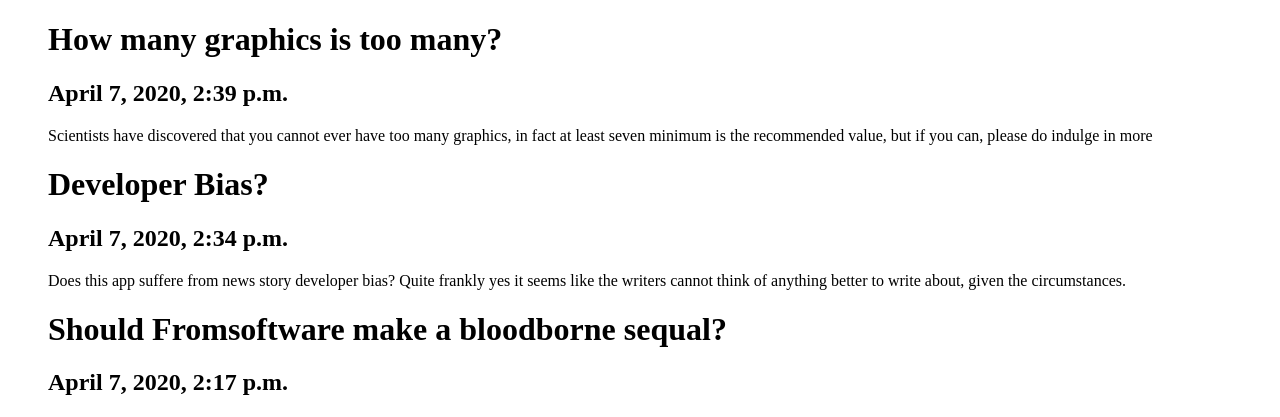
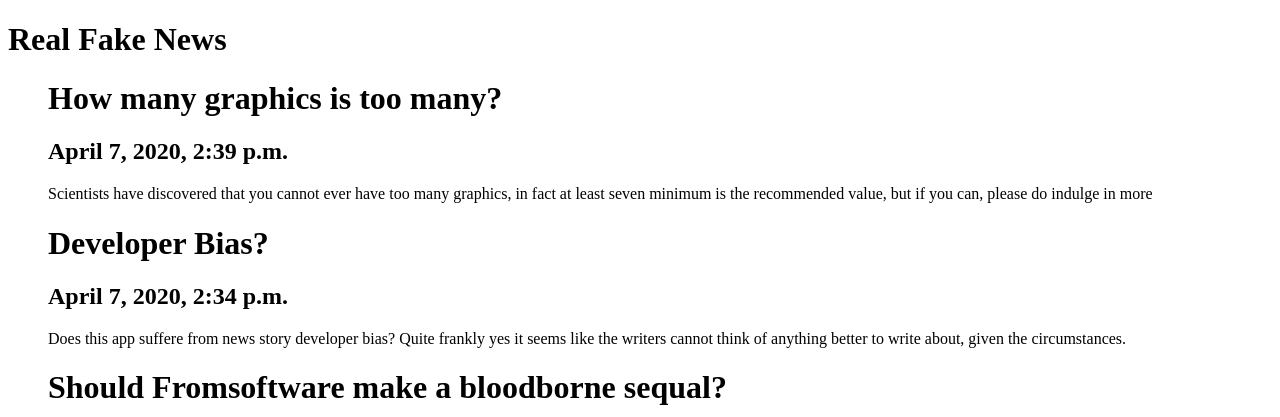
Before and after one commit to Paulverise115/PracticalWebAppAssessment, a Django app: page /realfakenews/ in a window 1280 px wide. Shown: the top 417 px of the page. Run offline with Django 3.2, Linux system fonts and the light colour scheme; data comes from the database, SQL or seed files in the repository.

Commit message:
updating templates

```diff
--- a/workspace/Real_Fake_News_project/realfakenews/templates/realfakenews/index.html
+++ b/workspace/Real_Fake_News_project/realfakenews/templates/realfakenews/index.html
@@ -5,6 +5,7 @@
     </head>
 
     <body>
+        <h1>Real Fake News</h1>
     {% if latest_story_list %}
         <ul>
         {% for story in latest_story_list %}
```
